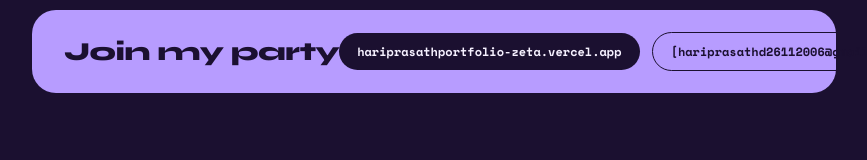
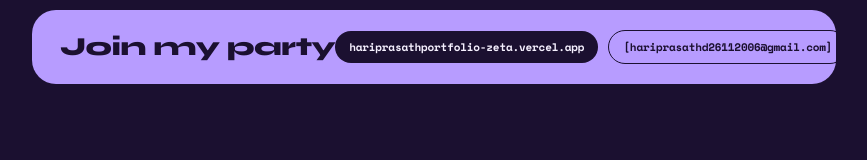
Before and after one commit to Hariprasath2611/Hariprasath2611, a website: page assets/src/05-footer.html in a window 1280 px wide. Shown: the whole page, without its empty margins (16-883 px from the left). Drawn offline with nearby package versions, Linux system fonts and the light colour scheme.

Commit message:
feat: add footer component template and preview asset

```diff
--- a/assets/src/05-footer.html
+++ b/assets/src/05-footer.html
@@ -21,7 +21,7 @@
     .footer-card {
       background-color: #B79CFF;
       border-radius: 24px;
-      padding: 22px 32px;
+      padding: 20px 28px;
       display: flex;
       justify-content: space-between;
       align-items: center;
@@ -38,14 +38,15 @@
     .footer-pills {
       display: flex;
       align-items: center;
-      gap: 12px;
+      gap: 10px;
     }
     .pill {
       border-radius: 999px;
-      padding: 10px 18px;
+      padding: 8px 14px;
       font-family: 'Space Mono', monospace;
-      font-size: 12px;
+      font-size: 11px;
       font-weight: 700;
+      letter-spacing: -0.2px;
       display: inline-flex;
       align-items: center;
       justify-content: center;
@@ -58,7 +59,7 @@
     }
     .pill-outlined {
       background-color: transparent;
-      border: 1.5px solid #1B1030;
+      border: 1.2px solid #1B1030;
       color: #1B1030;
     }
   </style>
```
Also changed, not shown: assets/05-footer.png.
